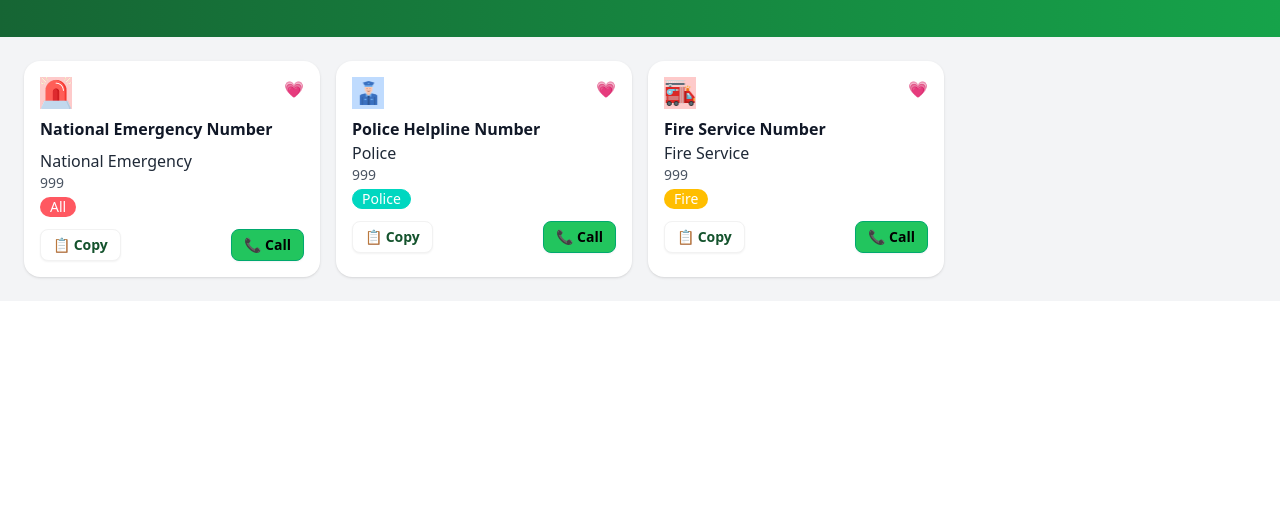
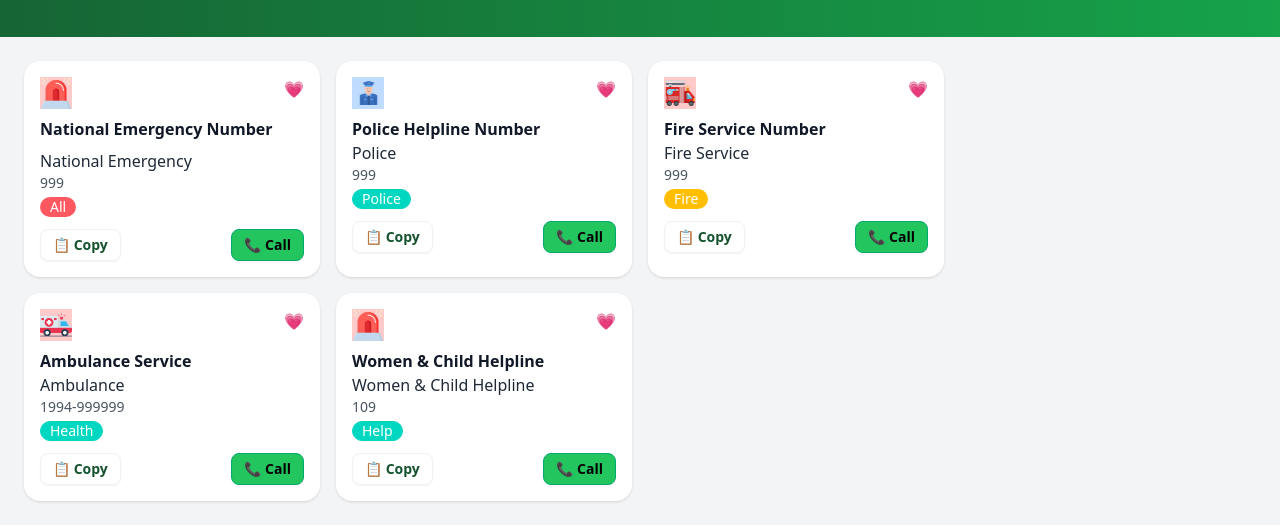
Before and after one commit to jonaidjp/my-assignment5, a plain HTML site: page index.html in a window 1280 px wide. Shown: the part 283-808 px from the top of the page. Drawn offline with nearby package versions, Linux system fonts and the light colour scheme.

Commit message:
messenger

```diff
--- a/index.html
+++ b/index.html
@@ -92,6 +92,37 @@
           <button onclick="callService('Fire Service','999')" class="bg-green-500 btn btn-sm btn-success">📞 Call</button>
         </div>
       </div>
+     <!-- Card3 -->
+      <div class="card bg-white shadow p-4">
+        <div class="flex justify-between">
+          <img src="assets/ambulance.png" class="bg-red-200 w-8 h-8" alt="icon"/>
+          <span class="cursor-pointer" onclick="increaseHeart()">💗</span>
+        </div>
+        <h2 class="text-gray-900 font-bold mt-2">Ambulance Service</h2>
+        <P>Ambulance</P>
+        <p class="text-sm text-gray-600">1994-999999</p>
+        <span class="badge badge-accent text-white mt-1">Health</span>
+        <div class="flex justify-between mt-3">
+          <button onclick="copyNumber('1994-999999','Ambulance')" class="bg-white text-green-900 btn btn-sm">📋 Copy</button>
+          <button onclick="callService('Ambulance','1994-999999')" class="bg-green-500 btn btn-sm btn-success">📞 Call</button>
+        </div>
+      </div>
+
+    <!-- Card4 -->
+      <div class="card bg-white shadow p-4">
+        <div class="flex justify-between">
+          <img src="assets/emergency.png" class="bg-red-200 w-8 h-8" alt="icon"/>
+          <span class="cursor-pointer" onclick="increaseHeart()">💗</span>
+        </div>
+        <h2 class="text-gray-900 font-bold mt-2">Women & Child Helpline</h2>
+        <P>Women & Child Helpline</P>
+        <p class="text-sm text-gray-600">109</p>
+        <span class="badge badge-accent text-white mt-1">Help</span>
+        <div class="flex justify-between mt-3">
+          <button onclick="copyNumber('1994-999999','Ambulance')" class="bg-white text-green-900 btn btn-sm">📋 Copy</button>
+          <button onclick="callService('Ambulance','1994-999999')" class="bg-green-500 btn btn-sm btn-success">📞 Call</button>
+        </div>
+      </div>
 
 
   </section>
```
